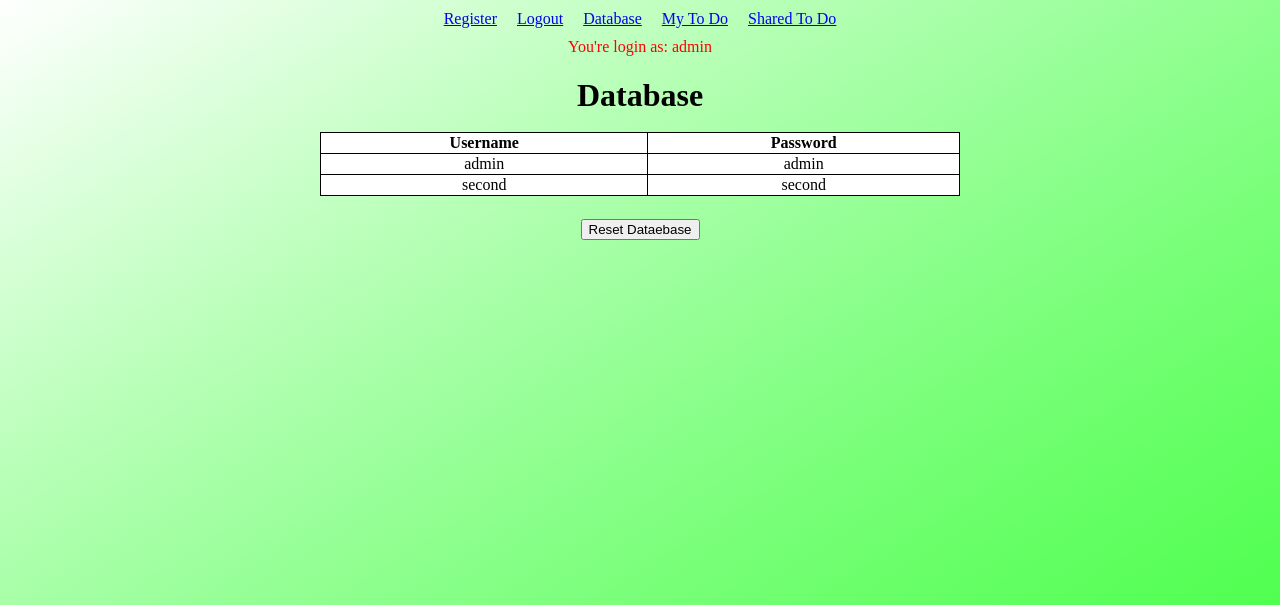
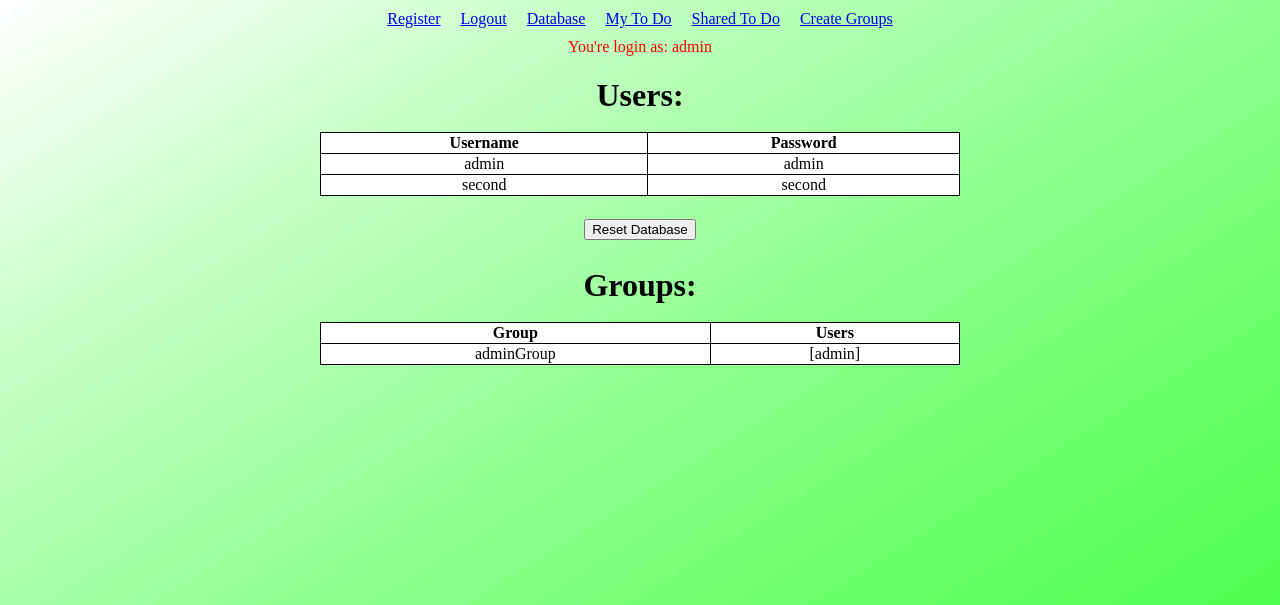
Before and after one commit to Orelsaada/LearnFlask, a Flask app: page /database in a window 1280 px wide. Shown: the top 605 px of the page. Run offline with Flask 2, Linux system fonts and the light colour scheme; a user stored in the database is signed in; data comes from the database, SQL or seed files in the repository; both versions use the stored data as it was after the commit.

Commit message:
added groups

```diff
--- a/main.py
+++ b/main.py
@@ -39,11 +39,41 @@ class LoginForm(FlaskForm):
     password = PasswordField('Password', validators=[DataRequired()])
     submit = SubmitField('Login')
 
+class CreateGroupForm(FlaskForm):
+    group_name = StringField('Group Name', validators=[DataRequired(), Length(min=2)])
+    group_password = PasswordField('Group Password', validators=[DataRequired()])
+    create = SubmitField('Create')
+
 class User(db.Model, UserMixin):
     id = db.Column(db.Integer, primary_key = True)
     username = db.Column(db.String(10), unique=True, index=True)
     password = db.Column(db.String(20))
     todos = db.relationship('Todo', backref='owner', lazy=True)
+
+    def __init__(self, username, password):
+        self.username = username
+        self.password = password
+        self.order_by = User.username
+
+    def __repr__(self):
+        return self.username
+
+groups = db.Table('groups',
+    db.Column('user_id', db.Integer, db.ForeignKey('user.id')),
+    db.Column('group_id', db.Integer, db.ForeignKey('group.id')))
+
+class Group(db.Model):
+    id = db.Column(db.Integer, primary_key = True)
+    name = db.Column(db.String(10), unique=True, index=True)
+    password = db.Column(db.String(20))
+    users = db.relationship('User',
+                            secondary=groups,
+                            backref=db.backref('groups',
+                                                lazy='dynamic',
+                                                order_by=name))
+    def __repr__(self):
+        return self.name
+
 
 @login_manager.user_loader
 def load_user(user_id):
@@ -85,7 +115,8 @@ def logout():
 def database():
     if current_user.username == 'admin':
         users = User.query.all()
-        return render_template('database.html', users=users)
+        groups = Group.query.all()
+        return render_template('database.html', users=users, groups=groups)
     abort(401)
 
 @app.route("/resetdb", methods=['POST', 'GET'])
@@ -99,7 +130,6 @@ def mytodo():
     user  = current_user
     todos = Todo.query.filter_by(user_id = user.id)
     return render_template('mytodo.html', todos=todos, user=user)
-
 
 
 @app.route("/add", methods=['POST'])
@@ -130,12 +160,29 @@ def share(todo_id):
     db.session.commit()
     return redirect(url_for('sharedtodo'))
 
+@app.route("/creategroup", methods=['POST', 'GET'])
+def create_group():
+    form = CreateGroupForm()
+    if form.validate_on_submit():
+        group = Group(name = form.group_name.data, password = form.group_password.data)
+        db.session.add(group)
+        db.session.commit()
+        add_owner_to_group()
+        db.session.commit()
+        flash('New Group Created!')
+        return redirect(url_for('database'))
+    return render_template('create_groups.html', form=form, title='Create New Group')
 
 
 def reset_database():
     users = User.query.delete()
     db.session.commit()
 
+def add_owner_to_group():
+    user = current_user
+    groups = Group.query.all()
+    last_group = groups[-1]
+    last_group.users.append(user)
 
 if __name__ == '__main__':
     app.run(debug=True)
--- a/templates/database.html
+++ b/templates/database.html
@@ -1,7 +1,7 @@
 {% extends "layout.html" %}
 {% block content %}
 
-    <h1>Database</h1>
+    <h1>Users:</h1>
     <br>
     <table style="width: 50%; margin-left: auto; margin-right: auto;">
         <tr>
@@ -19,6 +19,23 @@
     <br>
 
     <form action="/resetdb" method="POST">
-        <input type="submit" value="Reset Dataebase">
+        <input type="submit" value="Reset Database">
     </form>
+
+    <h1>Groups:</h1>
+    <br>
+    <table style="width: 50%; margin-left: auto; margin-right: auto;">
+        <tr>
+            <th>Group</th>
+            <th>Users</th>
+        </tr>
+        {% for group in groups %}
+            <tr>
+                <td style="text-align: center;"> {{ group }} </td>
+                <td style="text-align: center;"> {{ group.users }} </td>
+            </tr>
+        {% endfor %}
+    </table>
+
+    <br>
 {% endblock %}
--- a/templates/layout.html
+++ b/templates/layout.html
@@ -36,6 +36,8 @@
         <br>
         <a href="{{ url_for('sharedtodo') }}">Shared To Do</a>
         <br>
+        <a href="{{ url_for('create_group') }}">Create Groups</a>
+        <br>
     </section>
 
     <div class="login-info">
```
Also changed, not shown: templates/create_groups.html (added, +19 -0 lines), site.db.
